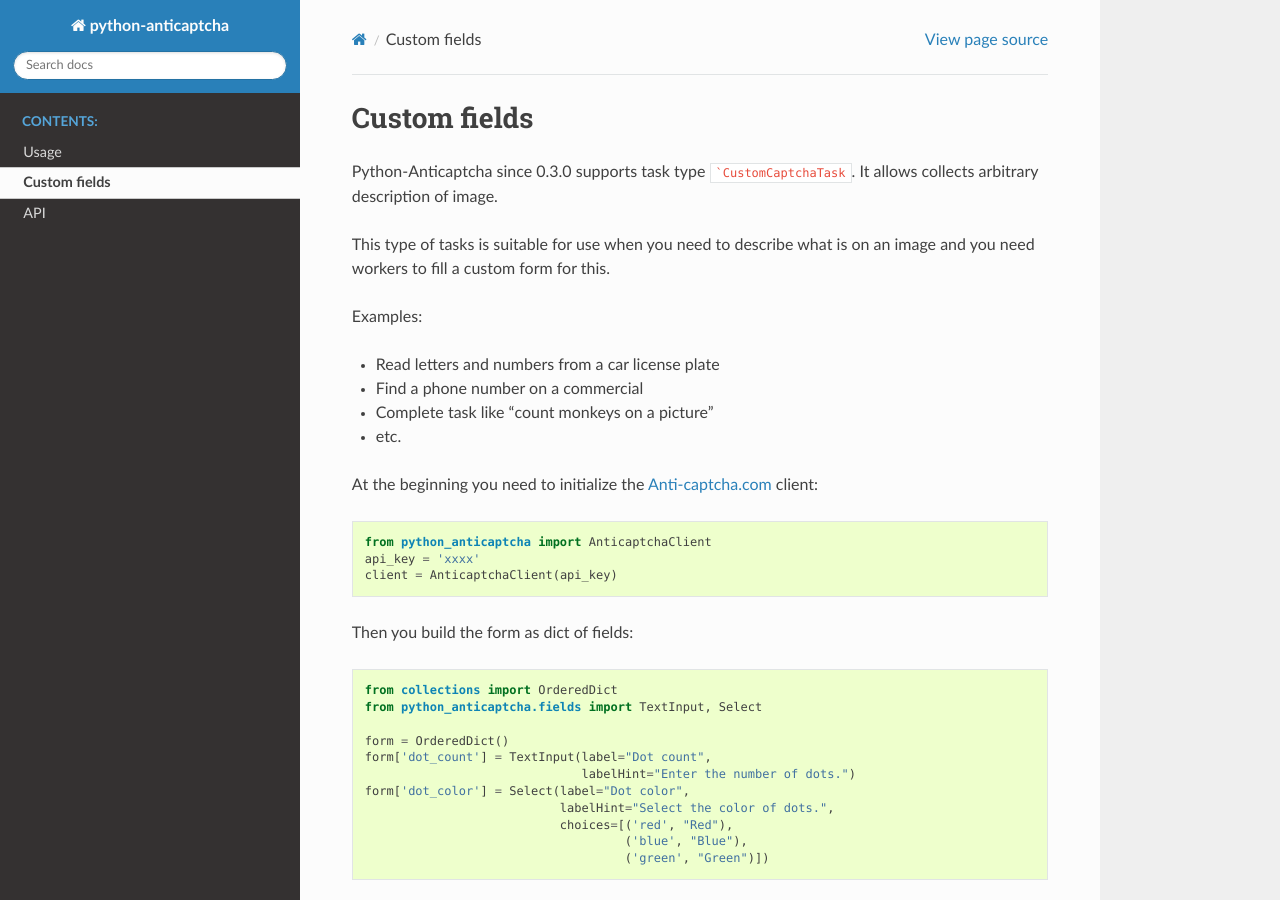
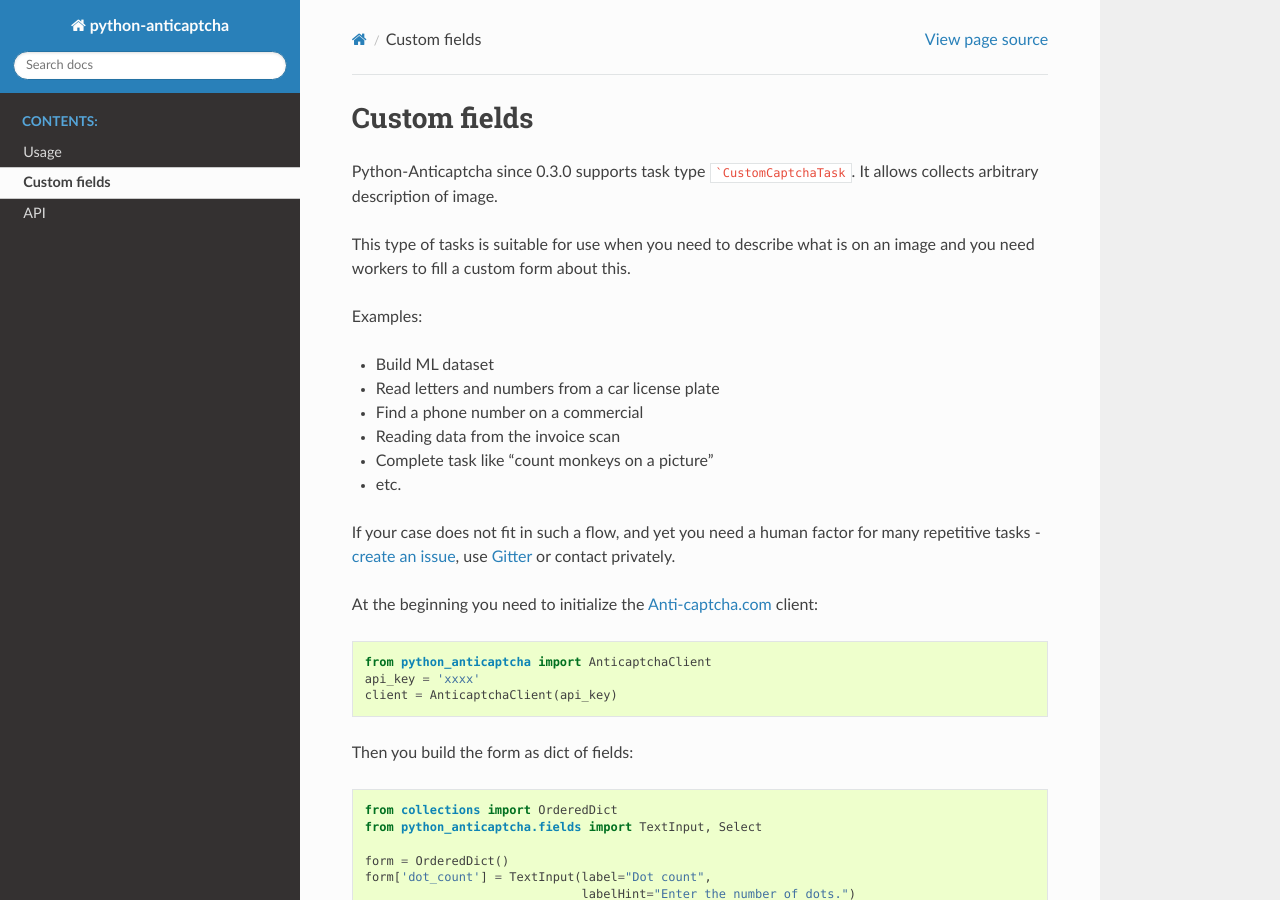
Before and after one commit to ad-m/python-anticaptcha, a Sphinx documentation site: the page built from docs/fields.rst, in a window 1280 px wide and 900 px high. Built offline with Sphinx 7.4.7 and the Read the Docs theme 2.0.0, drawn with Linux system fonts in a browser that asks for light colours.

Commit message:
Update docs about use case of custom fields

````diff
--- a/docs/fields.rst
+++ b/docs/fields.rst
@@ -3,14 +3,22 @@ Custom fields
 
 Python-Anticaptcha since 0.3.0 supports task type ```CustomCaptchaTask``. It allows collects arbitrary description of image.
 
-This type of tasks is suitable for use when you need to describe what is on an image and you need workers to fill a custom form for this.
+This type of tasks is suitable for use when you need to describe what is on an image and you need workers to fill a custom form about this.
 
 Examples:
 
+* Build ML dataset
 * Read letters and numbers from a car license plate
 * Find a phone number on a commercial
+* Reading data from the invoice scan
 * Complete task like "count monkeys on a picture"
 * etc.
+
+If your case does not fit in such a flow, and yet you need a human factor for many repetitive tasks - `create an issue`_,
+use `Gitter`_ or contact privately.
+
+.. _create an issue: https://github.com/ad-m/python-anticaptcha/issues/new
+.. _Gitter: https://gitter.im/python-anticaptcha/Lobby
 
 At the beginning you need to initialize the `Anti-captcha.com`_ client:
 
````
